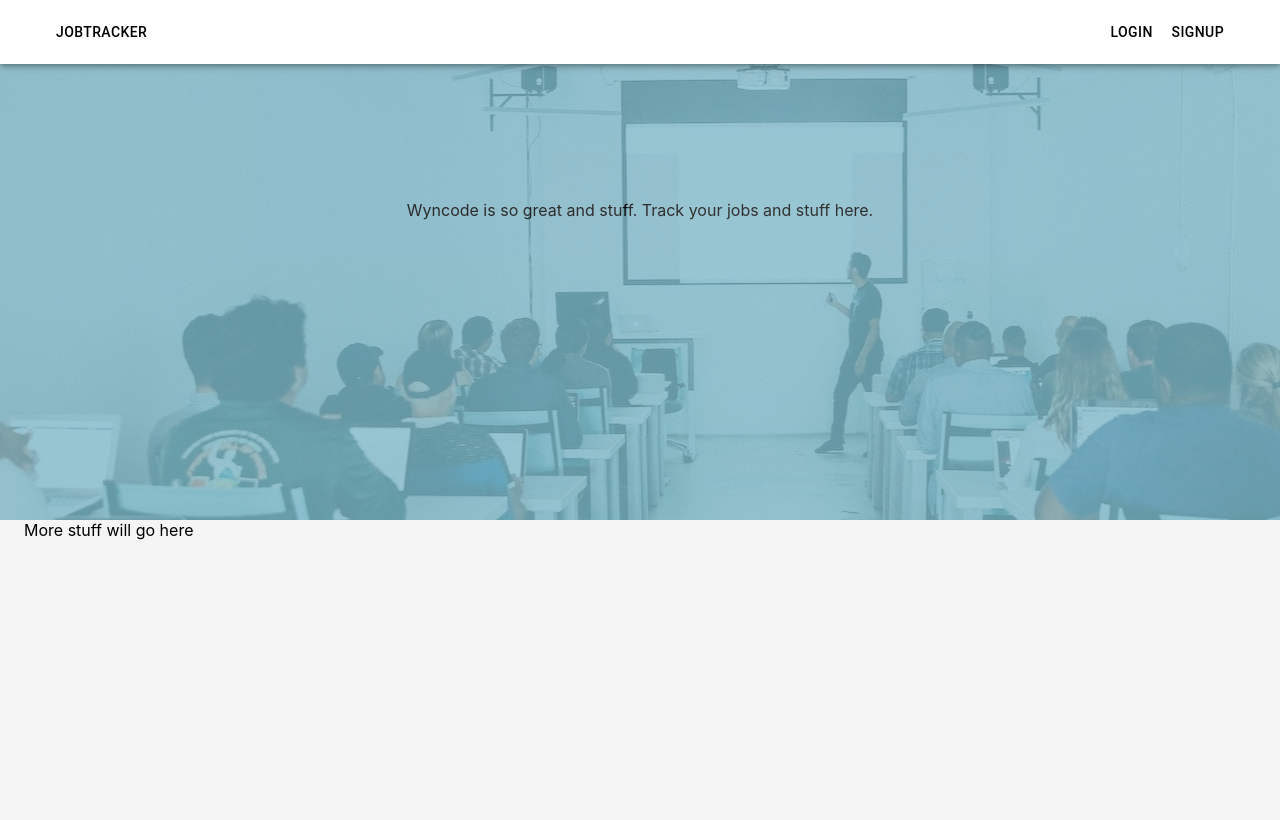
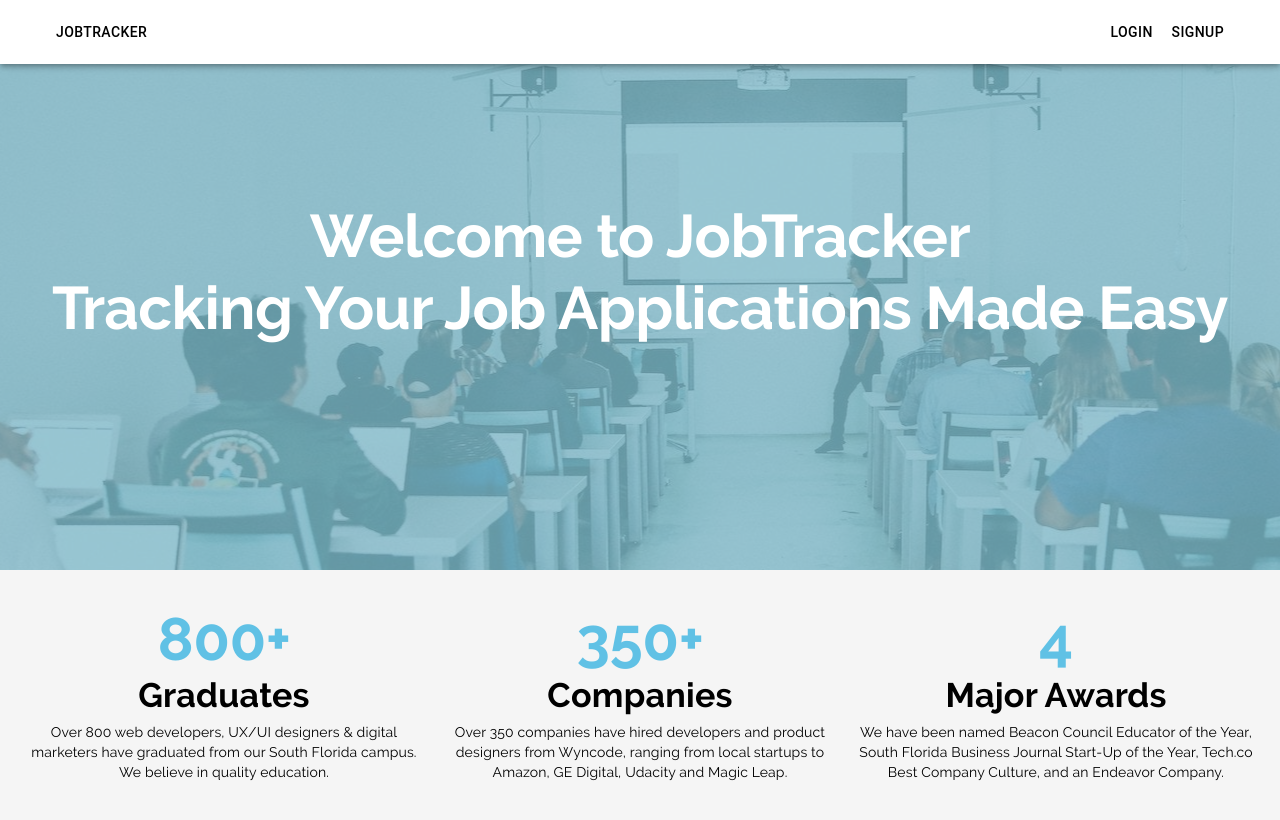
Before and after one commit to JamesKemp296/Jobtracker-Client, a React (Create React App) app: page / in a window 1280 px wide. Shown: the top 820 px of the page. Built offline with nearby package versions, Linux system fonts and the light colour scheme.

Commit message:
set up accolades grid on home page

```diff
--- a/public/Fonts/fonts.css
+++ b/public/Fonts/fonts.css
@@ -11,3 +11,9 @@
   font-style: normal;
   src: url(../FontPackage/Raleway-Regular.ttf);
 }
+@font-face {
+  font-family: 'Raleway Bold';
+  font-weight: normal;
+  font-style: normal;
+  src: url(../FontPackage/Raleway-Bold.ttf);
+}
--- a/src/pages/Home.js
+++ b/src/pages/Home.js
@@ -2,10 +2,14 @@ import React from 'react'
 import Wynbase from '../images/Wynbase.jpg'
 
 // MUI STUFF
+import Typography from '@material-ui/core/Typography'
 import Grid from '@material-ui/core/Grid'
 import Container from '@material-ui/core/Container'
+import Card from '@material-ui/core/Card'
+import CardContent from '@material-ui/core/CardContent'
 import Box from '@material-ui/core/Box'
 import { makeStyles } from '@material-ui/core/styles'
+import useMediaQuery from '@material-ui/core/useMediaQuery'
 
 const useStyles = makeStyles(theme => ({
   background: {
@@ -15,7 +19,7 @@ const useStyles = makeStyles(theme => ({
 
     backgroundPosition: '30% -250px',
     width: '100%',
-    height: 450,
+    height: 500,
     paddingTop: 70,
     margin: 0,
     backgroundRepeat: 'no-repeat',
@@ -31,33 +35,134 @@ const useStyles = makeStyles(theme => ({
     left: 0,
     width: '100%',
     height: '100%',
-    opacity: 0.8,
+
     margin: 0,
-    backgroundColor: '#7FB9C9'
+    backgroundColor: 'rgba(127, 185, 201, 0.8)'
   },
   overlay_text: {
     padding: '200px 0',
-
+    // fontWeight: 'bold',
+    postion: 'absolute',
+    color: '#FFFFFF',
     textAlign: 'center'
+  },
+  card: {
+    minHeight: 250
   }
 }))
 
 const Home = () => {
   const classes = useStyles()
-
+  const isSmallScreen = useMediaQuery('(max-width: 1024px)')
   return (
+    <>
       <Box>
         <Box className={classes.background}>
           <div className={classes.overlay}>
+            {isSmallScreen ? (
               <Container className={classes.overlay_text}>
-            Wyncode is so great and stuff. Track your jobs and stuff here.
+                <Typography variant="h5" style={{ fontFamily: 'Raleway Bold' }}>
+                  Welcome to JobTracker
+                </Typography>
+                <Typography variant="h5" style={{ fontFamily: 'Raleway Bold' }}>
+                  Tracking Your Job Applications
+                </Typography>
+                <Typography variant="h5" style={{ fontFamily: 'Raleway Bold' }}>
+                  Made Easy
+                </Typography>
               </Container>
+            ) : (
+              <Container className={classes.overlay_text}>
+                <Typography variant="h2" style={{ fontFamily: 'Raleway Bold' }}>
+                  Welcome to JobTracker
+                </Typography>
+                <Typography variant="h2" style={{ fontFamily: 'Raleway Bold' }}>
+                  Tracking Your Job Applications Made Easy
+                </Typography>
+              </Container>
+            )}
           </div>
         </Box>
         <Box>
-        <Container>More stuff will go here</Container>
+          <Container style={{ marginBottom: '60px' }}>
+            <Grid
+              container
+              spacing={2}
+              style={{
+                textAlign: 'center',
+                marginTop: '2%'
+                // lineHeight: '250px'
+              }}
+              alignItems="center"
+            >
+              <Grid item sm={4} xs={12}>
+                <Typography
+                  variant="h2"
+                  color="primary"
+                  style={{ fontFamily: 'Raleway Bold' }}
+                >
+                  800+
+                </Typography>
+                <Typography
+                  variant="h4"
+                  style={{ fontFamily: 'Raleway Bold', marginBottom: '5px' }}
+                >
+                  Graduates
+                </Typography>
+                <Typography variant="body2">
+                  Over 800 web developers, UX/UI designers & digital marketers
+                  have graduated from our South Florida campus. We believe in
+                  quality education.
+                </Typography>
+              </Grid>
+              <Grid item sm={4} xs={12}>
+                <Typography
+                  variant="h2"
+                  color="primary"
+                  style={{ fontFamily: 'Raleway Bold' }}
+                >
+                  350+
+                </Typography>
+                <Typography
+                  variant="h4"
+                  style={{ fontFamily: 'Raleway Bold', marginBottom: '5px' }}
+                >
+                  Companies
+                </Typography>
+                <Typography variant="body2">
+                  Over 350 companies have hired developers and product designers
+                  from Wyncode, ranging from local startups to Amazon, GE
+                  Digital, Udacity and Magic Leap.
+                </Typography>
+              </Grid>
+              <Grid item sm={4} xs={12}>
+                <Typography
+                  variant="h2"
+                  color="primary"
+                  style={{ fontFamily: 'Raleway Bold' }}
+                >
+                  4
+                </Typography>
+                <Typography
+                  variant="h4"
+                  style={{
+                    fontFamily: 'Raleway Bold',
+                    marginBottom: '5px'
+                  }}
+                >
+                  Major Awards
+                </Typography>
+                <Typography variant="body2">
+                  We have been named Beacon Council Educator of the Year, South
+                  Florida Business Journal Start-Up of the Year, Tech.co Best
+                  Company Culture, and an Endeavor Company.
+                </Typography>
+              </Grid>
+            </Grid>
+          </Container>
         </Box>
       </Box>
+    </>
   )
 }
 
--- a/src/pages/Profile.js
+++ b/src/pages/Profile.js
@@ -334,6 +334,7 @@ const Profile = () => {
                   className={classes.submit}
                   disabled={isInvalid}
                   disableElevation
+                  style={{ marginBottom: '20px' }}
                 >
                   Update Info
                   {isDetailLoading && (
```
Also changed, not shown: public/FontPackage/Raleway-Bold.ttf (added). Lines whose indentation alone changed are shown as unchanged.
